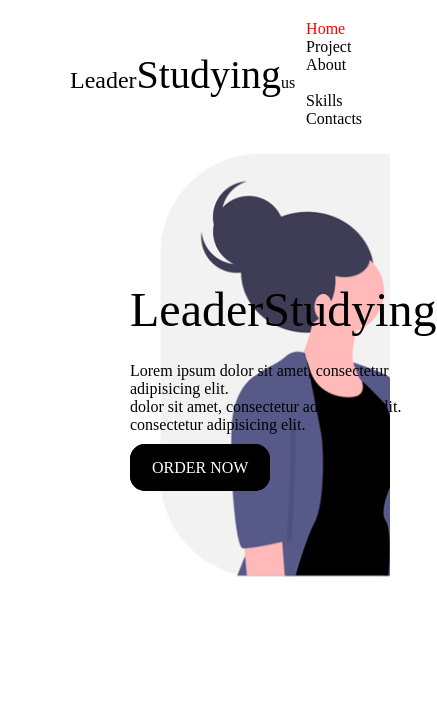
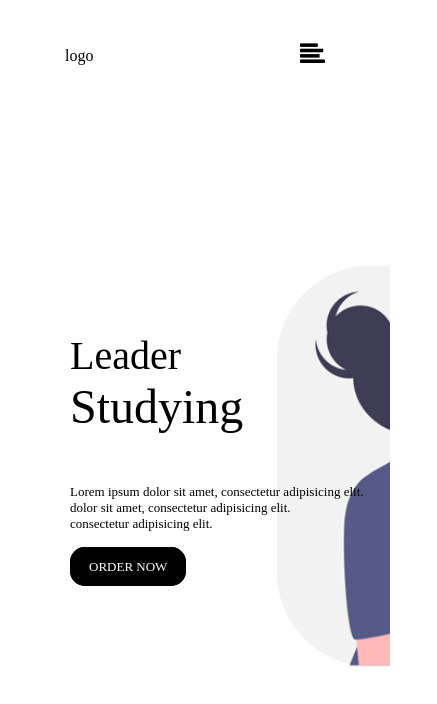
Before and after one commit to bando7507/leaders, a plain HTML site: page index.html in a window 390 px wide. Shown: the whole page, 437 px wide, since content can reach past the window. Drawn offline with Linux system fonts and the light colour scheme.

Commit message:
reinitialisation du projets

```diff
--- a/index.html
+++ b/index.html
@@ -6,33 +6,42 @@
     <meta http-equiv="X-UA-Compatible" content="IE=edge">
     <meta name="viewport" content="width=device-width, initial-scale=1.0">
     <link rel="stylesheet" href="style.css">
+    <link rel="stylesheet" href="https://cdnjs.cloudflare.com/ajax/libs/font-awesome/4.7.0/css/font-awesome.min.css">
     <title>Document</title>
 </head>
 
 <body>
-    <header>
-        <div class="max-width">
-            <div class="logo">
-                Leader<span>Studying</span>
+    <header class="header">
+        <div class="container">
+            <div class="row align-items-center justify-content-between">
+                <div class="logo">
+                    logo
+                </div>
+
+                <div class="btn">
+                    <i class="fa fa-align-left"></i>
+                </div>
+
+                <nav class="nav">
+                    <ul>
+                        <li><a href="#" class="link active">home</a></li>
+                        <li><a href="#" class="link">about</a></li>
+                        <li><a href="#" class="link">services</a></li>
+                        <li><a href="#" class="link">portfolio</a></li>
+                        <li><a href="#" class="link">testimonials</a></li>
+                        <li><a href="#" class="link">contact</a></li>
+                    </ul>
+                </nav>
             </div>
-            <nav>
-                <ul class="menu">
-                    <li><a href="#" class="link active">Home</a></li>
-                    <li><a href="#" class="link">Project</a></li>
-                    <li><a href="#" class="link">About us</a></li>
-                    <li><a href="#" class="link">Skills</a></li>
-                    <li><a href="#" class="link">Contacts</a></li>
-                </ul>
-            </nav>
         </div>
     </header>
-
     <section class="home">
         <div class="max-width">
             <div class="info">
-                <div class="title">
-                    Leader<span>Studying</span>
+                <div class="title release">
+                    Leader <br> <span>Studying</span>
                 </div>
+
                 <div class="text">
                     <div class="text-1">Lorem ipsum dolor sit amet, consectetur adipisicing elit.</div>
                     <div class="text-1">dolor sit amet, consectetur adipisicing elit.</div>
@@ -43,8 +52,6 @@
         </div>
     </section>
 
-
-
     <script src="script.js"></script>
 </body>
 
--- a/script.js
+++ b/script.js
@@ -1,12 +1,67 @@
+// const navToggler = document.querySelector(".btn");
+
+// const nav = document.querySelector(".nav")
+
+// navToggler.addEventListener("click", () => {
+//     nav.classList.toggle('open')
+// });
+
+
+const navToggler = document.querySelector(".btn");
+navToggler.addEventListener("click", navToggle);
+
+function navToggle() {
+    // navToggler.classList.toggle("active");
+    const nav = document.querySelector(".nav");
+    console.log(nav)
+    nav.classList.toggle("open");
+    if (nav.classList.contains("open")) {
+        nav.style.maxHeight = nav.scrollHeight + "px";
+
+    } else {
+        nav.removeAttribute("style");
+    }
+
+}
+/////////////////////////////////////////
+
+
 const link = document.querySelectorAll('.link')
 
-link.forEach((element) => {
-    element.addEventListener('click', () => {
-        if (element.classList.contains('active')) {
+link.forEach((el) => {
+    el.addEventListener('click', () => {
+        if (el.classList.contains('active')) {
             return false
         }
-        const el = document.querySelector('.active')
-        el.classList.remove('active')
-        element.classList.add('active')
+        const ele = document.querySelector('.active')
+        ele.classList.remove('active')
+        el.classList.add('active')
     })
-});
+})
+
+////////////////////////////////////////
+const ratio = .1
+var options = {
+    root: null,
+    rootMargin: '0px',
+    threshold: ratio
+}
+
+var callback = function(entries, observer) {
+    entries.forEach(entry => {
+        // console.log(entry.intersectionRatio)
+        //   entry.intersectionRatio
+        if (entry.intersectionRatio > ratio) {
+            entry.target.classList.add('release-show')
+            observer.unobserve(entry.target)
+        }
+
+    });
+};
+
+
+
+
+var observer = new IntersectionObserver(callback, options);
+
+observer.observe(document.querySelector('.release'))
--- a/style.css
+++ b/style.css
@@ -1,55 +1,79 @@
+@import url('https://fonts.googleapis.com/css2?family=Nunito:wght@300&family=Oswald:wght@300;400&family=Poppins:wght@200;300;400&family=Roboto+Mono:wght@100&family=Roboto:wght@100;700&display=swap');
+:root {
+    --color-1: #e3e5eb;
+}
+
 * {
     margin: 0;
     padding: 0;
     box-sizing: border-box;
 }
 
-header {
-    width: 100%;
+.row {
+    display: flex;
+    flex-wrap: wrap;
     position: fixed;
+    padding: 20px 65px;
+    left: 0;
+    right: 0;
 }
 
-header .max-width {
-    display: flex;
+.align-items-center {
     align-items: center;
-    justify-content: space-between;
-    padding: 20px 70px;
 }
 
-header .max-width .logo {
-    font-size: 1.5rem;
+.container .logo {
+    width: 100px;
 }
 
-header .max-width .logo span {
-    font-size: 2.5rem;
+.container .logo img {
+    width: 200px;
 }
 
-nav .menu {
-    display: block;
+.justify-content-between {
+    justify-content: space-between;
 }
 
-nav .menu li {
-    display: inline-block;
+.header {
+    padding: 12px 0;
+    line-height: 1.5;
 }
 
-nav .menu li .link {
-    text-decoration: none;
+.header .nav ul li {
+    display: inline-block;
     margin-left: 25px;
-    color: #000;
-    transition: .4s;
 }
 
-nav .menu li .link.active {
-    color: red;
+.header .nav ul li .link {
+    text-decoration: none;
+    color: #000;
+    font-family: 'Poppins', sans-serif;
+    text-transform: uppercase;
+    transition: .5s;
 }
 
+.header .nav ul li .active {
+    color: rgb(172, 47, 47);
+}
+
+.btn {
+    cursor: pointer;
+    display: none;
+}
+
+.btn i {
+    font-size: 25px;
+}
+
+
+/* home */
+
 .home {
-    background-image: url('img/backgroung1.png');
+    display: flex;
+    background-image: url('img/Sans\ titre-1.png');
+    background-size: cover;
     background-position: center;
-    background-size: cover;
-    background-repeat: no-repeat;
-    height: 90vh;
-    display: flex;
+    height: 100vh;
 }
 
 .home .max-width {
@@ -75,8 +99,101 @@ nav .menu li .link.active {
     font-size: 3rem;
 }
 
-.home .max-width .info .text {
-    padding: 25px 0;
+.home .max-width .info .title span {
+    font-size: 4.5rem;
 }
 
-.home .max-width .info .text .text-1 {}
+.home .max-width .info .text {
+    padding-bottom: 25px;
+}
+
+.home .max-width .info .text .text-1 {
+    font-size: 16px;
+}
+
+.release {
+    opacity: 0;
+    transition: 3s all;
+}
+
+.release-show {
+    opacity: 1;
+    transform: translateY(-25px);
+}
+
+@media(max-width:991px) {
+    .container {
+        padding: 10px 50px;
+    }
+    .btn {
+        display: block;
+    }
+    .header .nav {
+        width: 100%;
+        padding: 0;
+        max-height: 0px;
+        overflow: hidden;
+        visibility: hidden;
+        transition: all 0.5s ease;
+    }
+    .header .nav.open {
+        visibility: visible;
+    }
+    .header .nav ul {
+        padding: 12px 15px 0;
+        margin-top: 12px;
+        background: #7a7f849a;
+        border-top: 1px solid rgba(227, 227, 227, 0.2);
+    }
+    .header .nav ul li {
+        display: block;
+        margin: 0;
+    }
+    .header .nav ul li a {
+        color: #000;
+    }
+    .home .max-width {
+        margin: auto 0 auto 100px;
+    }
+    .home .max-width .info a {
+        font-size: 14px;
+        padding: 10px 17px;
+    }
+    .home .max-width .info .title {
+        font-size: 2.7rem;
+    }
+    .home .max-width .info .title span {
+        font-size: 3.5rem;
+    }
+    .home .max-width .info .text {
+        padding: 25px 0;
+    }
+    .home .max-width .info .text .text-1 {
+        font-size: 14px;
+    }
+}
+
+@media(max-width:466px) {
+    .container {
+        padding: 10px 50px;
+    }
+    .home .max-width {
+        margin: auto 0 auto 70px;
+    }
+    .home .max-width .info a {
+        padding: 10px 17px;
+        font-size: 13px;
+    }
+    .home .max-width .info .title {
+        font-size: 2.5rem;
+    }
+    .home .max-width .info .title span {
+        font-size: 3rem;
+    }
+    .home .max-width .info .text {
+        padding: 25px 0;
+    }
+    .home .max-width .info .text .text-1 {
+        font-size: 13px;
+    }
+}
```
Also changed, not shown: img/Sans titre-1.png (added), img/backgroung1.png (deleted), img/bg1.png (deleted), img/logo.png (added).
